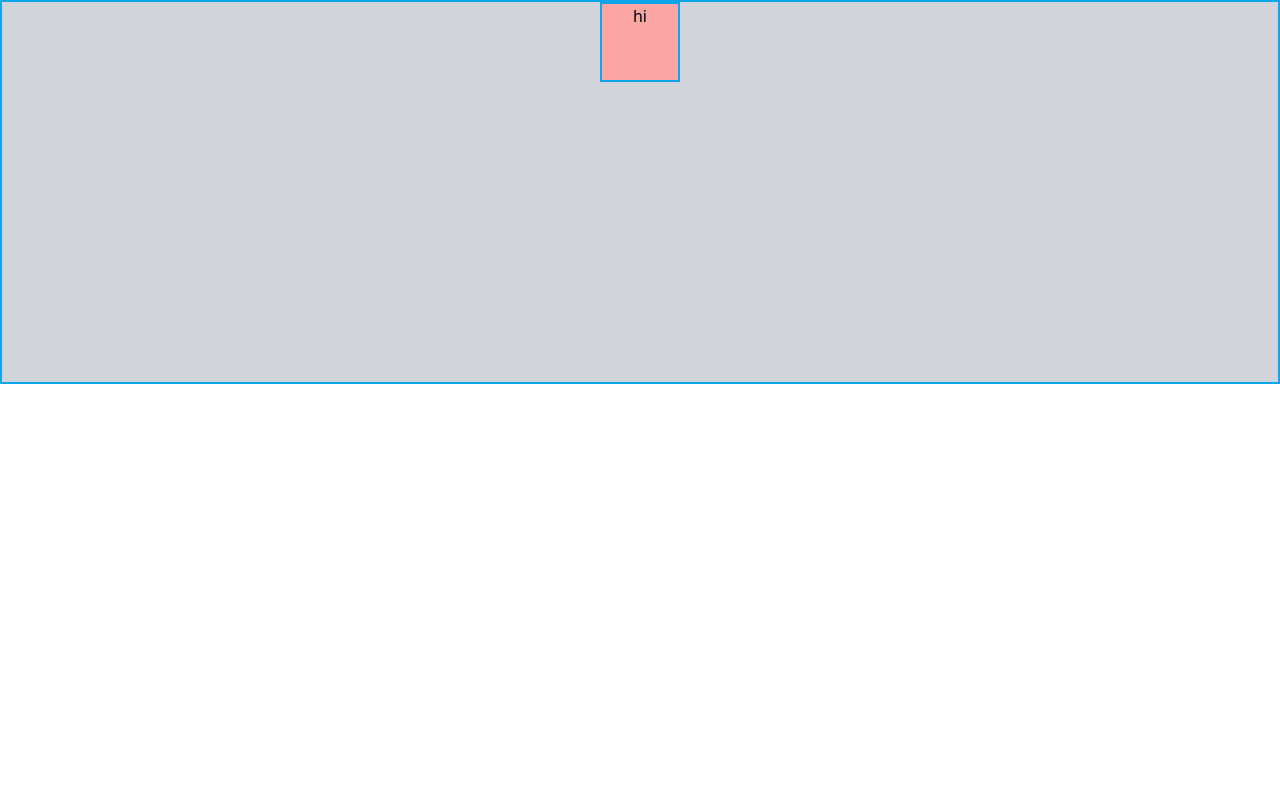
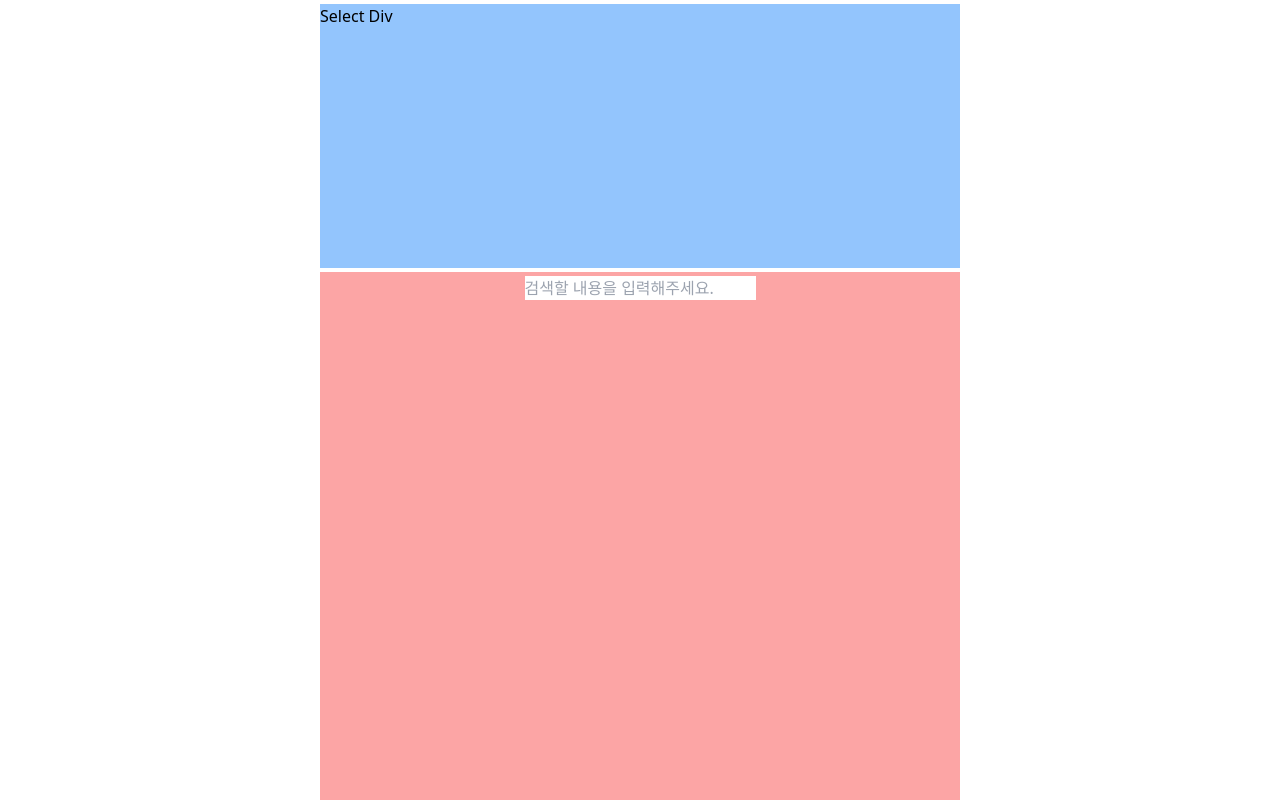
Before and after one commit to Storage-with-chatGPT/food-master-chatGPT, a Next.js app: page / in a window 1280 px wide. Built offline with nearby package versions, Linux system fonts and the light colour scheme.

Commit message:
[FEAT] Ingredient 상수 값 설정

```diff
--- a/src/components/IngredientList/IngredientBtn.tsx
+++ b/src/components/IngredientList/IngredientBtn.tsx
@@ -1,7 +1,11 @@
 import React from "react";
 
 const IngredientBtn = () => {
-  return <div></div>;
+  return (
+    <>
+      <button></button>
+    </>
+  );
 };
 
 export default IngredientBtn;
--- a/src/components/IngredientList/SearchInput.tsx
+++ b/src/components/IngredientList/SearchInput.tsx
@@ -1,7 +1,11 @@
 import React from "react";
 
 const SearchInput = () => {
-  return <div></div>;
+  return (
+    <div className="my-1">
+      <input type="text" placeholder="검색할 내용을 입력해주세요." />
+    </div>
+  );
 };
 
 export default SearchInput;
--- a/src/components/IngredientList/index.tsx
+++ b/src/components/IngredientList/index.tsx
@@ -1,7 +1,18 @@
 import React from "react";
+import IngredientBtn from "./IngredientBtn";
+import SearchInput from "./SearchInput";
 
 const IngredientList = () => {
-  return <div></div>;
+  return (
+    <div>
+      <div>
+        <SearchInput />
+      </div>
+      <div>
+        <IngredientBtn />
+      </div>
+    </div>
+  );
 };
 
 export default IngredientList;
--- /dev/null
+++ b/src/constants/index.ts
@@ -0,0 +1,13 @@
+export const Ingredient = [
+  "감자",
+  "고구마",
+  "사과",
+  "수박",
+  "마요네즈",
+  "오징어젓갈",
+  "새우마파두부",
+  "바다장어",
+  "안매운장어탕",
+  "추어탕",
+  "맛있는꿀",
+];
--- a/src/pages/index.tsx
+++ b/src/pages/index.tsx
@@ -1,8 +1,13 @@
+import IngredientList from "@/components/IngredientList";
+
 const Home = () => {
   return (
-    <div className="w-full h-96 bg-gray-300 flex justify-center border-2 border-sky-500">
-      <div className="bg-red-300 w-20 h-20 text-center border-2 border-sky-500">
-        hi
+    <div className="w-full h-screen flex justify-center ">
+      <div className="w-[640px] h-screen bg-white flex flex-col justify-center my-0.5">
+        <div className="bg-blue-300 w-full h-2/6 my-0.5">Select Div</div>
+        <div className="bg-red-300 w-full h-4/6 text-center my-0.5">
+          <IngredientList />
+        </div>
       </div>
     </div>
   );
```
